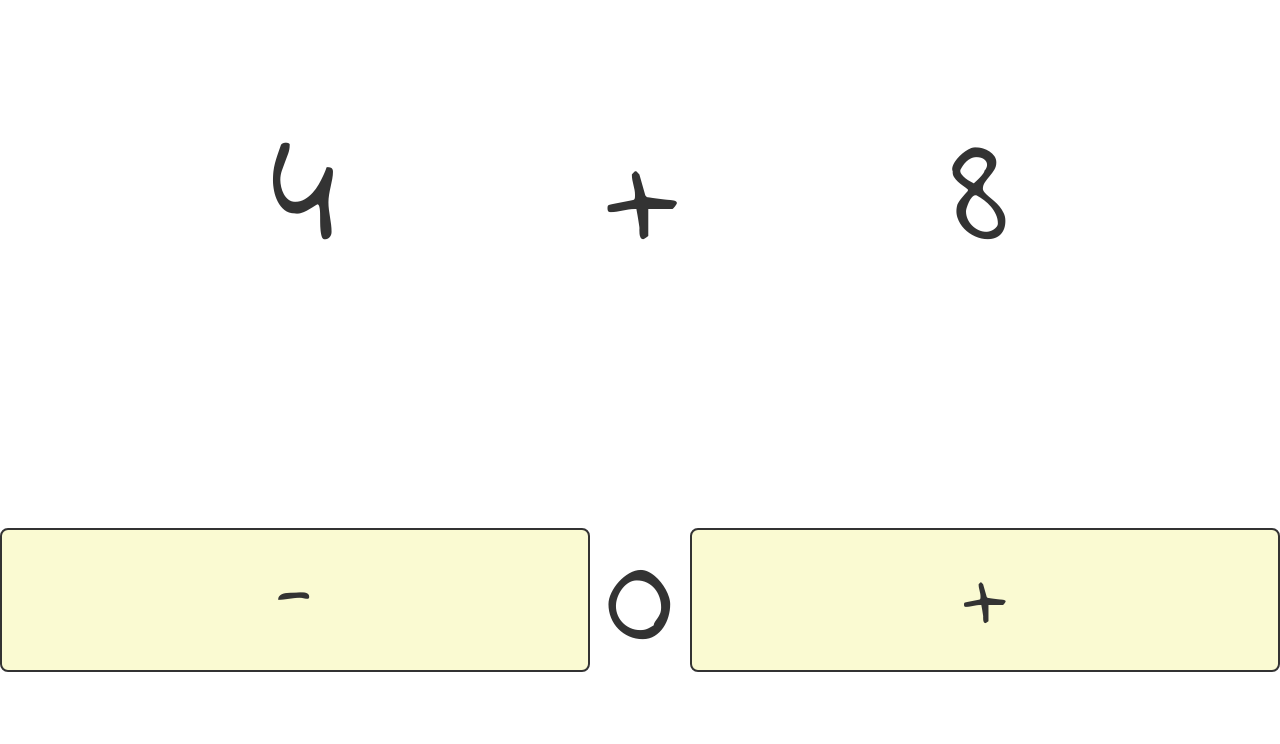
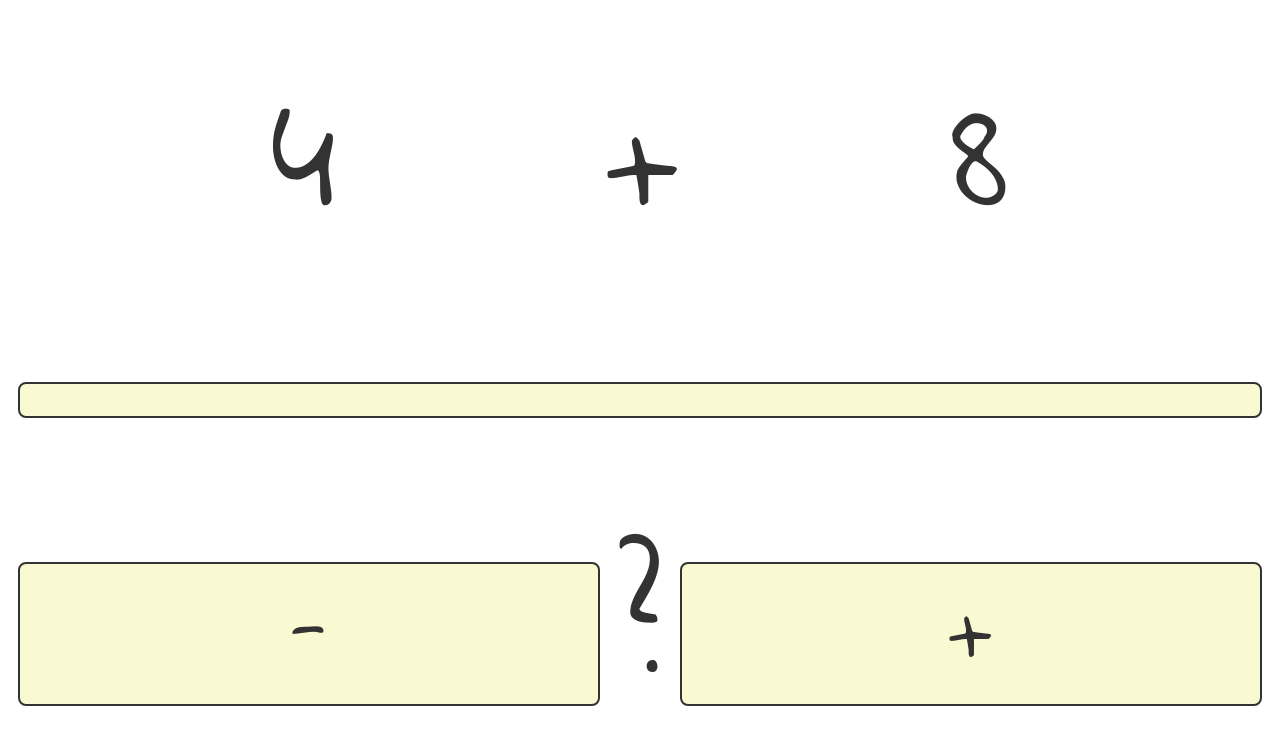
Before and after one commit to peterhel/minimatte, a Svelte app: page / in a window 1280 px wide. Shown: the top 744 px of the page. Built offline with nearby package versions, Linux system fonts and the light colour scheme.

Commit message:
lade till progress

```diff
--- a/src/App.svelte
+++ b/src/App.svelte
@@ -6,8 +6,10 @@
 
 	export let correct = false;
 	export let wrong = false;
+	export let animateProgress = false;
+	export let timesTapped = 0;
 
-	export let timesTapped = 0;
+	export let statistics = []
 
 	let endRoundTimeout = null;
 
@@ -29,6 +31,17 @@
 		correct = timesTapped === correctSum
 		wrong = !correct;
 
+		statistics.push({
+			tal1,
+			tal2,
+			correct
+		})
+
+		// initRound()
+	}
+
+	const onEndAnimateProgress = () => {
+		animateProgress = false
 		// initRound()
 	}
 
@@ -41,14 +54,17 @@
 
 	let add = (addition) => {
 		return () => {
+			animateProgress = false
 			clearTimeout(endRoundTimeout);
-		endRoundTimeout = null;
+			endRoundTimeout = null;
+			timesTapped += addition
 
-		timesTapped+=addition
-
-		endRoundTimeout = setTimeout(() => {
-			endRound();
-		}, 2000);
+			window.requestAnimationFrame(() => {
+				animateProgress = true
+				endRoundTimeout = setTimeout(() => {
+				endRound();
+			}, 2000);
+			})
 		}
 	}
 
@@ -60,12 +76,17 @@
     <div class="tal">+</div>
     <div class="tal">{tal2}</div>
   </div>
+  <div class="progress" class:idle={timesTapped === 0}>
+	{#if animateProgress}
+	<div class="animate_progress" on:animationend={onEndAnimateProgress} />
+	{/if}
+  </div>
   <div>
     <div class="tapped">
       <button class:correct class:wrong on:animationend={pause} on:click={add(-1)}
         >-</button
       >
-	  <div class="tapped-value">{timesTapped}</div>
+	  <div class="tapped-value">{timesTapped === 0 ? '?' : timesTapped}</div>
       <button class:correct class:wrong on:animationend={pause} on:click={add(1)}
         >+</button
       >
@@ -98,7 +119,22 @@
   }
 
   .tapped-value {
-	  margin: 0 .1em;
+	  /* margin: 0 .1em; */
+  }
+
+  .progress {
+	  border: 2px solid;
+	  height: 2em;
+	  border-radius: 8px;
+	  margin: 0 18px
+  }
+
+  .filler {
+	  width: 0%
+  }
+
+  .idle {
+	background-color:lightgoldenrodyellow;
   }
 
   button {
@@ -107,9 +143,26 @@
 	  border-radius: 8px;
 	  border: 2px solid;
 	  padding: 0;
-	  margin: 0;
+	  margin: 0 18px;
 	  width: 100%;
 	  font-size: .6em;
+	  touch-action: manipulation;
+  }
+
+  .animate_progress {
+	animation: animate_progress 2s linear;
+	background-color: greenyellow;
+	height: 100%
+
+  }
+
+  @keyframes animate_progress {
+	from {
+		width: 0%;
+	}
+	to {
+		width: 100%;
+	}
   }
 
   button.wrong {
```
